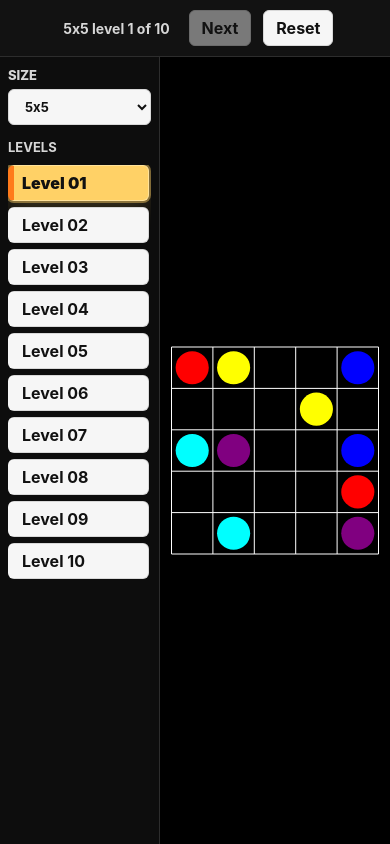
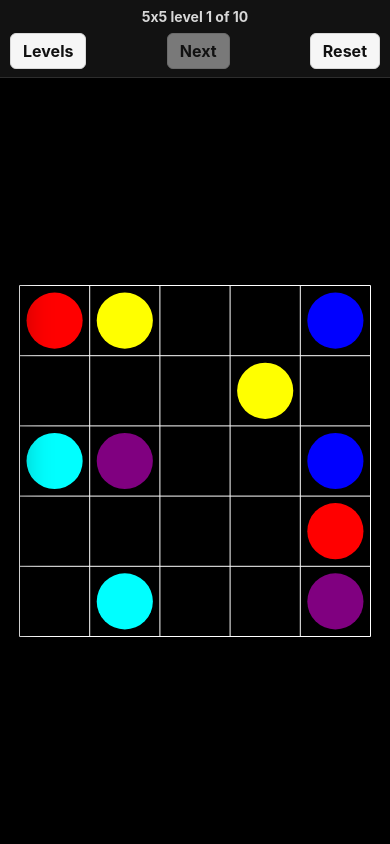
Before and after one commit to robjtede/circuits, a website built with Vite: page index.html in a window 390 px wide. Built offline with nearby package versions, Linux system fonts and the light colour scheme.

Commit message:
toggle level sidebar on small screens

```diff
--- a/src/main.ts
+++ b/src/main.ts
@@ -17,6 +17,7 @@ var playArea = document.createElement("div");
 var boardArea = document.createElement("div");
 var groupLabel = document.createElement("label");
 var groupSelect = document.createElement("select");
+var levelToggleButton = document.createElement("button");
 var levelSidebar = document.createElement("aside");
 var levelSidebarTitle = document.createElement("h2");
 var levelList = document.createElement("div");
@@ -31,6 +32,7 @@ var completionScore = document.createElement("p");
 var completionActions = document.createElement("div");
 var completionNextButton = document.createElement("button");
 var completionCloseButton = document.createElement("button");
+var smallScreenQuery = window.matchMedia("(max-width: 700px)");
 
 app.className = "game";
 toolbar.className = "toolbar";
@@ -39,6 +41,12 @@ boardArea.className = "board-area";
 groupLabel.textContent = "Size";
 groupLabel.htmlFor = "group-select";
 groupSelect.id = "group-select";
+levelToggleButton.type = "button";
+levelToggleButton.className = "level-toggle";
+levelToggleButton.textContent = "Levels";
+levelToggleButton.setAttribute("aria-controls", "level-sidebar");
+levelToggleButton.setAttribute("aria-expanded", "false");
+levelSidebar.id = "level-sidebar";
 levelSidebar.className = "level-sidebar";
 levelSidebarTitle.className = "level-sidebar-title";
 levelSidebarTitle.textContent = "Levels";
@@ -63,7 +71,7 @@ completionCloseButton.textContent = "Close";
 
 groupLabel.appendChild(groupSelect);
 levelSidebar.append(groupLabel, levelSidebarTitle, levelList);
-toolbar.append(progressStatus, nextButton, resetButton);
+toolbar.append(progressStatus, levelToggleButton, nextButton, resetButton);
 completionActions.append(completionNextButton, completionCloseButton);
 completionPanel.append(completionTitle, completionScore, completionActions);
 completionOverlay.appendChild(completionPanel);
@@ -95,11 +103,13 @@ var currentGroupIndex: number;
 var currentLevelIndex: number;
 var completed: boolean;
 var perfectRun: boolean;
+var levelSidebarOpen: boolean;
 var recentCompletedColor: string | undefined;
 var oldCompletedColors: string[];
 
 currentGroupIndex = 0;
 currentLevelIndex = 0;
+levelSidebarOpen = false;
 var board: LevelBoard = cloneLevel(currentLevel());
 
 var prevCircuits: Circuit[] = []; // last state of circuits - background drawing
@@ -446,6 +456,7 @@ function selectGroup(groupId: string): void {
   board = cloneLevel(currentLevel());
   updateLevelHash(true);
   openLevel();
+  closeLevelSidebar();
 }
 
 function selectLevel(levelId: string): void {
@@ -457,6 +468,41 @@ function selectLevel(levelId: string): void {
   board = cloneLevel(currentLevel());
   updateLevelHash(true);
   openLevel();
+  closeLevelSidebar();
+}
+
+function updateLevelSidebarState(): void {
+  var isSmallScreen = smallScreenQuery.matches;
+
+  playArea.classList.toggle(
+    "is-level-sidebar-open",
+    isSmallScreen && levelSidebarOpen,
+  );
+  levelToggleButton.setAttribute("aria-expanded", String(levelSidebarOpen));
+  levelSidebar.inert = isSmallScreen && !levelSidebarOpen;
+  levelSidebar.toggleAttribute("inert", isSmallScreen && !levelSidebarOpen);
+  levelSidebar.setAttribute(
+    "aria-hidden",
+    String(isSmallScreen && !levelSidebarOpen),
+  );
+}
+
+function openLevelSidebar(): void {
+  levelSidebarOpen = true;
+  updateLevelSidebarState();
+}
+
+function closeLevelSidebar(): void {
+  levelSidebarOpen = false;
+  updateLevelSidebarState();
+}
+
+function toggleLevelSidebar(): void {
+  if (levelSidebarOpen) {
+    closeLevelSidebar();
+  } else {
+    openLevelSidebar();
+  }
 }
 
 function openLevel() {
@@ -1277,8 +1323,10 @@ window.addEventListener("touchend", upTouchEvent);
 window.addEventListener("touchcancel", upTouchEvent);
 window.addEventListener("hashchange", handleUrlLevelChange);
 window.addEventListener("popstate", handleUrlLevelChange);
+smallScreenQuery.addEventListener("change", updateLevelSidebarState);
 resizeObserver = new ResizeObserver(resizeCanvas);
 resizeObserver.observe(canvas);
+updateLevelSidebarState();
 
 groupSelect.addEventListener("change", function (event: Event) {
   var target = event.target as HTMLSelectElement;
@@ -1286,6 +1334,7 @@ groupSelect.addEventListener("change", function (event: Event) {
   selectGroup(target.value);
 });
 
+levelToggleButton.addEventListener("click", toggleLevelSidebar);
 resetButton.addEventListener("click", resetGame);
 nextButton.addEventListener("click", nextLevel);
 completionNextButton.addEventListener("click", nextLevel);
--- a/src/styles.css
+++ b/src/styles.css
@@ -51,6 +51,10 @@ select {
   padding: 0 12px;
 }
 
+.level-toggle {
+  display: none;
+}
+
 .toolbar button {
   cursor: pointer;
   font-weight: 700;
@@ -65,6 +69,8 @@ select {
   display: grid;
   grid-template-columns: minmax(168px, 220px) minmax(0, 1fr);
   min-height: 0;
+  overflow: hidden;
+  position: relative;
 }
 
 .level-sidebar {
@@ -262,12 +268,41 @@ canvas {
 }
 
 @media (max-width: 700px) {
+  .toolbar {
+    gap: 8px;
+    justify-content: space-between;
+    padding: 8px 10px;
+  }
+
+  .level-toggle {
+    display: inline-block;
+  }
+
+  .progress-status {
+    flex: 1 1 100%;
+    order: -1;
+  }
+
   .play-area {
-    grid-template-columns: minmax(136px, 160px) minmax(0, 1fr);
+    grid-template-columns: minmax(0, 1fr);
   }
 
   .level-sidebar {
+    bottom: 0;
+    box-shadow: 16px 0 32px rgba(0, 0, 0, 0.45);
+    left: 0;
+    max-width: min(82vw, 260px);
     padding: 10px 8px;
+    position: absolute;
+    top: 0;
+    transform: translateX(-100%);
+    transition: transform 160ms ease;
+    width: 100%;
+    z-index: 2;
+  }
+
+  .play-area.is-level-sidebar-open .level-sidebar {
+    transform: translateX(0);
   }
 
   .level-list {
```
